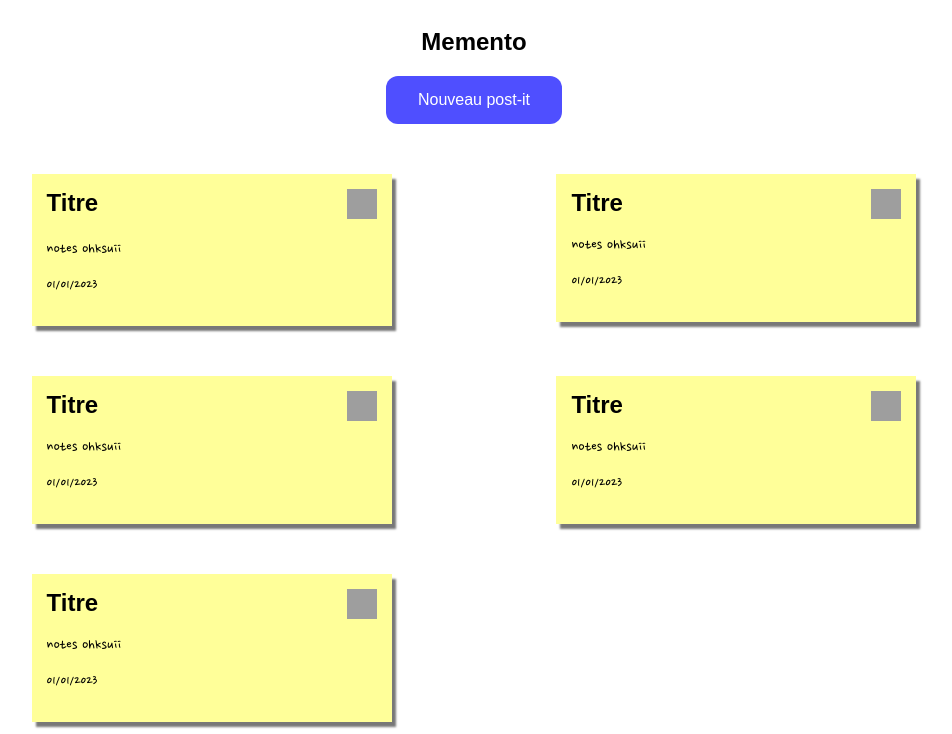
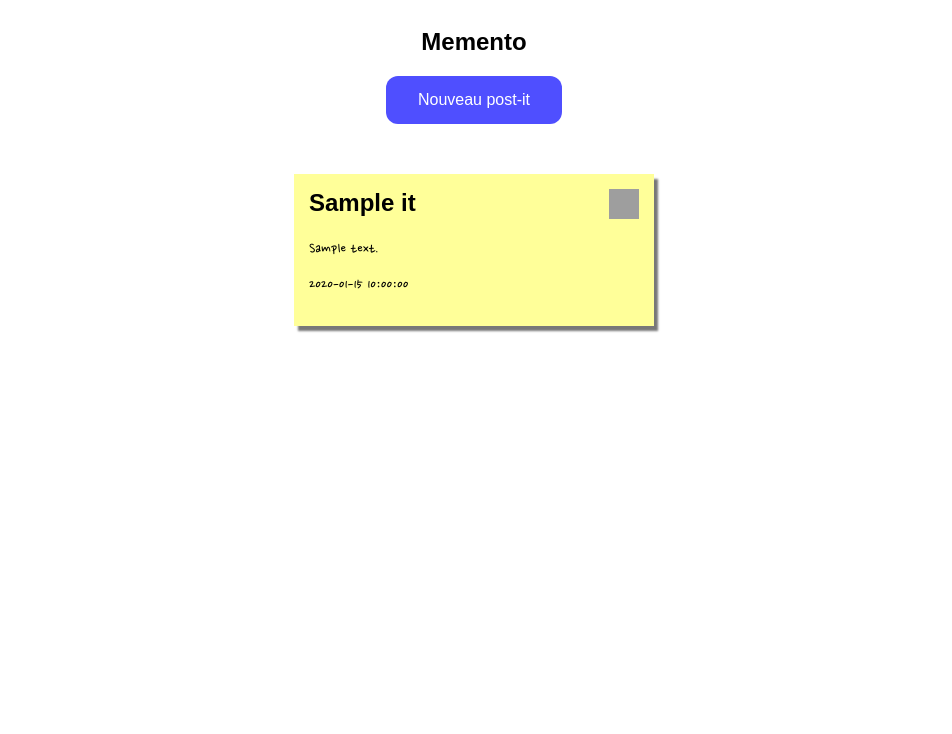
Before and after one commit to BenoitPrmt/Memento, a PHP site: page / in a window 1280 px wide. Shown: the part 66-800 px from the top of the page, without its empty margins (166-1118 px from the left). Run offline with PHP 8.4, Linux system fonts and the light colour scheme; tables that the repository leaves empty or names only in its code hold one stand-in row (values such as "Sample post"); grey boxes are pictures that could not be loaded.

Commit message:
add post-it view with database and create page

```diff
--- a/css/style.css
+++ b/css/style.css
@@ -67,8 +67,9 @@ nav {
 .postit-list {
   display: flex;
   flex-wrap: wrap;
-  justify-content: space-between;
-  align-items: baseline;
+  justify-content: center;
+  gap: 20px;
+  /* align-items: baseline; */
 }
 
 .postit {
--- a/index.php
+++ b/index.php
@@ -1,5 +1,12 @@
 <?php
 
+include 'connection.php';
+
+$query = 'SELECT id, title, content, date, created_at FROM post_it ORDER BY created_at DESC';
+$response = $bdd->query($query);
+$datas = $response->fetchAll();
+
+$response->closeCursor();
 
 
 ?>
@@ -48,59 +55,20 @@
 
 
         <section class="container">
+            <div class="postit-list">
 
-            <div class="postit-list">
-                <article class="postit">
+                <?php foreach ($datas as $data) { ?>
+                    <article class="postit">
+                        <div class="postit-header">
+                            <h2><?= $data['title'] ?></h2>
+                            <a href="delete.php?id=<?=$data['id']?>" title="Supprimer le post-it"><img width="30" height="30" src="https://img.icons8.com/sf-black-filled/64/cancel.png" alt="remove"/></a>
+                        </div>
+                        <p><?= $data['content'] ?></p>
+                        <p><?= $data['date'] ?></p>
+                    </article>
+                <?php } ?>
 
-                    <div class="postit-header">
-                        <h2>Titre</h2>
-                        <a href="delete.php" title="Supprimer le post-it"><img width="30" height="30" src="https://img.icons8.com/sf-black-filled/64/cancel.png" alt="remove"/></a>
-                    </div>
-                    <p>notes ohksuii</p>
-                    <p>01/01/2023</p>
-                </article>
-
-                <article class="postit">
-
-                    <div class="postit-header">
-                        <h2>Titre</h2>
-                        <img width="30" height="30" src="https://img.icons8.com/sf-black-filled/64/cancel.png" alt="cancel"/>
-                    </div>
-                    <p>notes ohksuii</p>
-                    <p>01/01/2023</p>
-                </article>
-
-                <article class="postit">
-
-                    <div class="postit-header">
-                        <h2>Titre</h2>
-                        <img width="30" height="30" src="https://img.icons8.com/sf-black-filled/64/cancel.png" alt="cancel"/>
-                    </div>
-                    <p>notes ohksuii</p>
-                    <p>01/01/2023</p>
-                </article>
-
-                <article class="postit">
-
-                    <div class="postit-header">
-                        <h2>Titre</h2>
-                        <img width="30" height="30" src="https://img.icons8.com/sf-black-filled/64/cancel.png" alt="cancel"/>
-                    </div>
-                    <p>notes ohksuii</p>
-                    <p>01/01/2023</p>
-                </article>
-
-                <article class="postit">
-
-                    <div class="postit-header">
-                        <h2>Titre</h2>
-                        <img width="30" height="30" src="https://img.icons8.com/sf-black-filled/64/cancel.png" alt="cancel"/>
-                    </div>
-                    <p>notes ohksuii</p>
-                    <p>01/01/2023</p>
-                </article>
             </div>
-
         </section>
 
     </main>
```
Also changed, not shown: new.php (+36 -0 lines).
